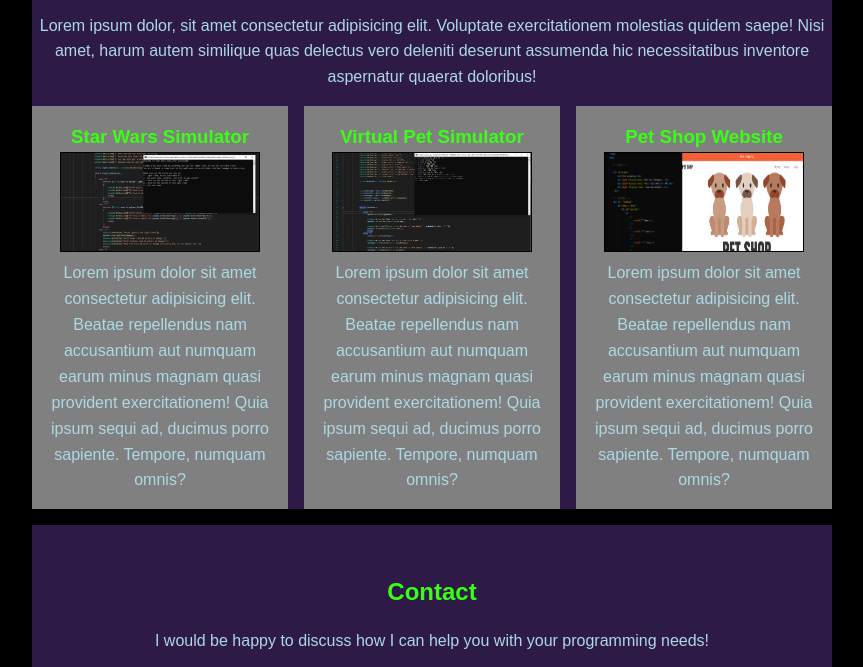
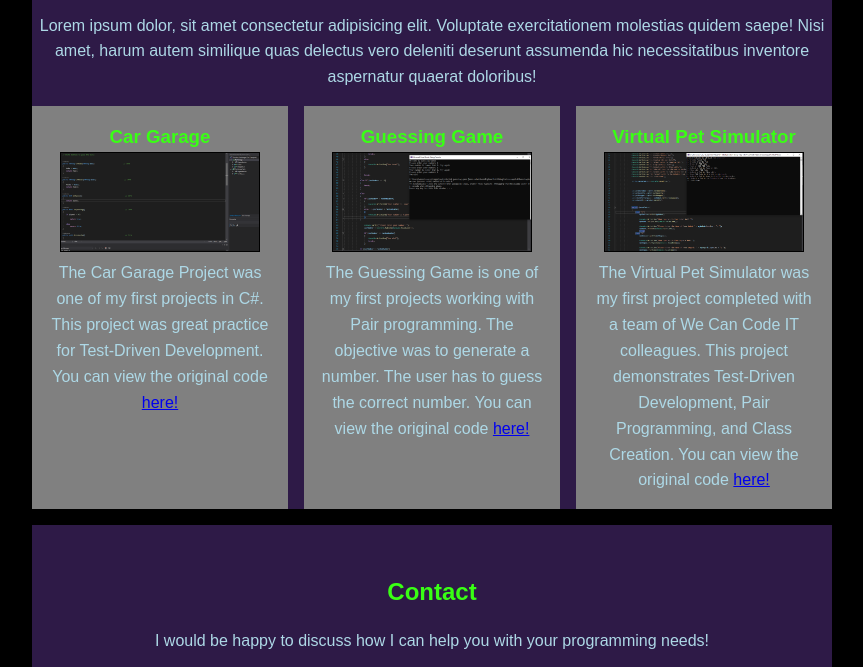
Before and after one commit to AdamPryatel/AdamPryatel.github.io, a plain HTML site: page index.html in a window 1280 px wide. Shown: the part 1123-1790 px from the top of the page, without its empty margins (208-1071 px from the left). Drawn offline with Linux system fonts and the light colour scheme.

Commit message:
Added Public Repos

```diff
--- a/index.html
+++ b/index.html
@@ -31,19 +31,19 @@
                 <p>Lorem ipsum dolor, sit amet consectetur adipisicing elit. Voluptate exercitationem molestias quidem saepe! Nisi amet, harum autem similique quas delectus vero deleniti deserunt assumenda hic necessitatibus inventore aspernatur quaerat doloribus!</p>
                 <div id="projects">
                     <article>
-                        <h3>Star Wars Simulator</h3>
-                        <img src = "images/CreateAClass.PNG">                                                                                         <!-- Need to add an image inside images folder -->
-                        <p>Lorem ipsum dolor sit amet consectetur adipisicing elit. Beatae repellendus nam accusantium aut numquam earum minus magnam quasi provident exercitationem! Quia ipsum sequi ad, ducimus porro sapiente. Tempore, numquam omnis?</p>
+                        <h3>Car Garage</h3>
+                        <img src = "images/CarGarage.PNG">                                                                                         <!-- Need to add an image inside images folder -->
+                        <p>The Car Garage Project was one of my first projects in C#. This project was great practice for Test-Driven Development. You can view the original code <a href = https://github.com/AdamPryatel/Car-Garage>here!</a></p>
+                    </article>
+                    <article>
+                        <h3>Guessing Game</h3>
+                        <img src= "images/GuessingGame.PNG">                                                                                         <!-- Need to add an image inside images folder -->
+                        <p>The Guessing Game is one of my first projects working with Pair programming. The objective was to generate a number. The user has to guess the correct number. You can view the original code <a href ="https://github.com/AdamPryatel/Guessing-Game">here!</a> </p>
                     </article>
                     <article>
                         <h3>Virtual Pet Simulator</h3>
                         <img src= "images/VirtualPet.PNG">                                                                                         <!-- Need to add an image inside images folder -->
-                        <p>Lorem ipsum dolor sit amet consectetur adipisicing elit. Beatae repellendus nam accusantium aut numquam earum minus magnam quasi provident exercitationem! Quia ipsum sequi ad, ducimus porro sapiente. Tempore, numquam omnis?</p>
-                    </article>
-                    <article>
-                        <h3>Pet Shop Website</h3>
-                        <img src= "images/PetShop.PNG">                                                                                         <!-- Need to add an image inside images folder -->
-                        <p>Lorem ipsum dolor sit amet consectetur adipisicing elit. Beatae repellendus nam accusantium aut numquam earum minus magnam quasi provident exercitationem! Quia ipsum sequi ad, ducimus porro sapiente. Tempore, numquam omnis?</p>
+                        <p>The Virtual Pet Simulator was my first project completed with a team of We Can Code IT colleagues. This project demonstrates Test-Driven Development, Pair Programming, and Class Creation. You can view the original code <a href="https://github.com/AdamPryatel/Virtual-Pet">here!</a> </p>
                     </article>
                 </div>
             </section>
```
Also changed, not shown: images/CarGarage.PNG (added), images/GuessingGame.PNG (added).
